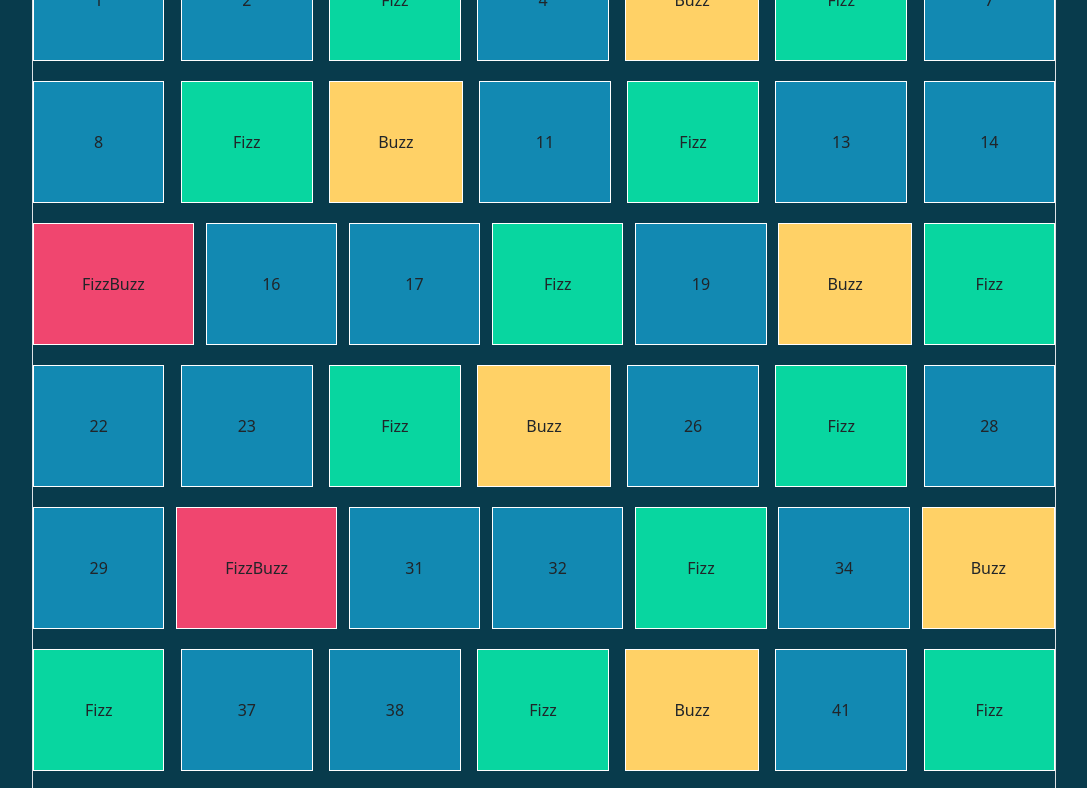
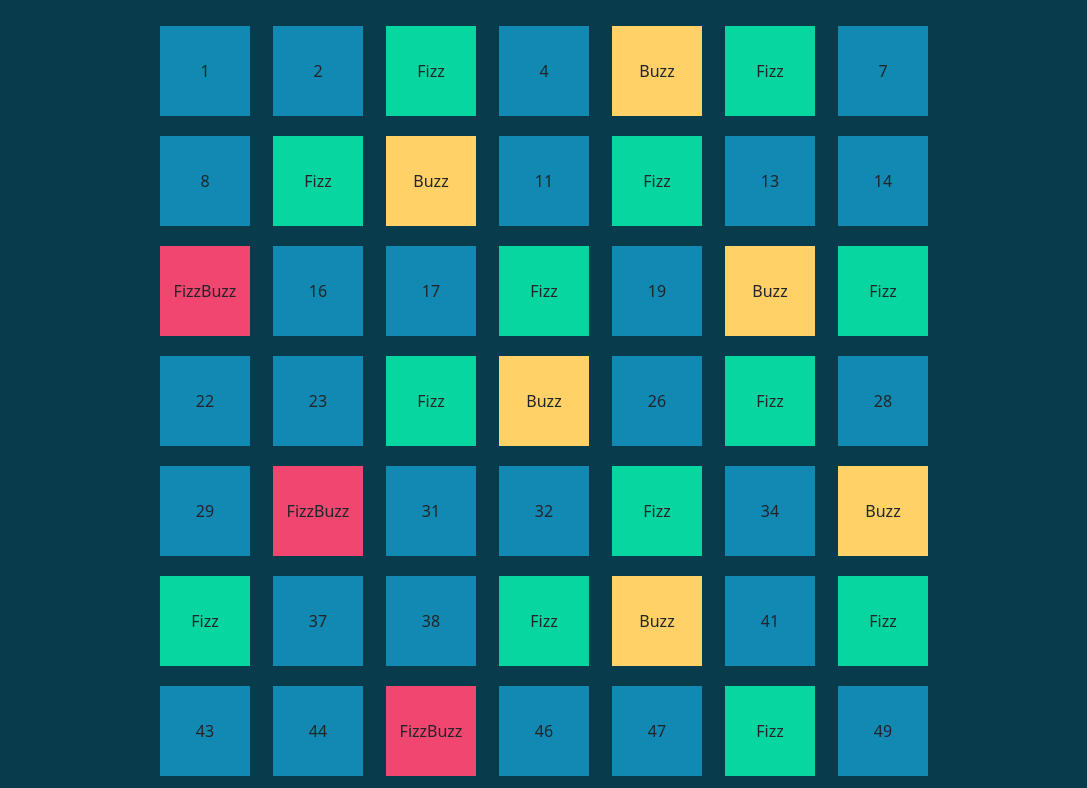
Before and after one commit to ValentinoDeStefano98/js-fizzbuzzdom, a plain HTML site: page index.html in a window 1280 px wide. Shown: the part 166-954 px from the top of the page, without its empty margins (96-1183 px from the left). Drawn offline with nearby package versions, Linux system fonts and the light colour scheme.

Commit message:
Effects added

```diff
--- a/asset/css/style.css
+++ b/asset/css/style.css
@@ -8,33 +8,46 @@ html{
     background-color: #083B4C;
 }
 
+/* EFFECTS */
+.cursor:hover{
+    cursor: pointer;
+}
+
+.zoom{
+    transition: 0.2s;
+}
+
+.zoom:hover{
+    transform: scale(0.9);
+}
+
 /* MAIN */
-/* container dei quadrati */
 .buzzContainer{
-    width: 80%;
+    width: 60%;
     margin: 0 auto;
     display: flex;
     flex-wrap: wrap;
-    justify-content: space-between;
+    gap: 20px 20px;
 }
 
 .number{
-    flex-basis: calc(90% / 7);
+    width: 90px;
+    height: 90px;
     display: flex;
     justify-content: center;
-    border: 1px solid white;
-    margin-bottom: 20px;
+    align-items: center;
     background-color: #1289B2;
 }
-/* Classi da aggiungere ai multipli per 3 */
+
+/* Classe da aggiungere ai multipli per 3 */
 .squareFizz{
     background-color: #08D6A0;
 }
-
+/* Classe da aggiungere ai multipli per 5 */
 .squareBuzz{
     background-color: #FFD166;
 }
-
+/* Classe da aggiungere ai multipli di entrambi */
 .squareFizzBuzz{
     background-color: #F0466F;
 }
--- a/asset/js/main.js
+++ b/asset/js/main.js
@@ -1,13 +1,21 @@
+//seleziono il container
 let container = document.getElementById("containerNumber");
 
 for (let i = 1; i<= 1000; i++){
+    //condizione per verificare se il numero è multiplo di 3 e 5
     if ((i % 3 == 0) && (i % 5 == 0)){
-        container.innerHTML += `<div class="squareFizzBuzz number p-5">FizzBuzz</div>`;
+        //cambio colore al div ed aggiunta del testo
+        container.innerHTML += `<div class="squareFizzBuzz number cursor zoom">FizzBuzz</div>`;
+    //condizione per verificare se il numero è multiplo di 5
     } else if(i % 5 == 0){
-        container.innerHTML += `<div class="squareBuzz number p-5">Buzz</div>`;
+        //cambio colore al div ed aggiunta del testo
+        container.innerHTML += `<div class="squareBuzz number cursor zoom">Buzz</div>`;
+    //condizione per verificare se il numero è multiplo di 3
     } else if(i % 3 == 0){
-        container.innerHTML += `<div class="squareFizz number p-5">Fizz</div>`;
+        //cambio colore al div ed aggiunta del testo
+        container.innerHTML += `<div class="squareFizz number cursor zoom">Fizz</div>`;
     } else {
-        container.innerHTML += `<div class="number p-5">${i}</div>`;
+        //colore classico di partenza
+        container.innerHTML += `<div class="number cursor zoom">${i}</div>`;
     }
 }
--- a/index.html
+++ b/index.html
@@ -6,6 +6,7 @@
     <meta name="viewport" content="width=device-width, initial-scale=1.0">
     <link rel="stylesheet" href="./asset/css/style.css">
     <link href="https://cdn.jsdelivr.net/npm/bootstrap@5.0.2/dist/css/bootstrap.min.css" rel="stylesheet" integrity="sha384-EVSTQN3/azprG1Anm3QDgpJLIm9Nao0Yz1ztcQTwFspd3yD65VohhpuuCOmLASjC" crossorigin="anonymous">
+    <link rel="stylesheet" href="https://cdnjs.cloudflare.com/ajax/libs/font-awesome/6.0.0/css/all.min.css" integrity="sha512-9usAa10IRO0HhonpyAIVpjrylPvoDwiPUiKdWk5t3PyolY1cOd4DSE0Ga+ri4AuTroPR5aQvXU9xC6qOPnzFeg==" crossorigin="anonymous" referrerpolicy="no-referrer" />
     <title>FizzBuzzDom</title>
 </head>
 <body class="background">
@@ -16,7 +17,7 @@
                 <div class="col-2">
                 </div>
                 <div class="col-8 text-center">
-                    <h1 class="display-1 text-white fw-bold">FizzBuzzDOM</h1>
+                    <h1 class="display-1 text-white fw-bold my-5">FizzBuzzDOM</h1>
                 </div>
                 <div class="col-2">
                 </div>
@@ -25,12 +26,28 @@
     </header>
     <!-- MAIN -->
     <main>
-        <div id="containerNumber" class="buzzContainer border">
+        <div id="containerNumber" class="buzzContainer d-flex flex-wrap justify-content-between">
         </div>
     </main>
     <!-- FOOTER -->
     <footer>
-
+        <div class="container">
+            <div class="row">
+                <div class="col-4 py-5">
+                    <span class="text-white">
+                        Powered by Boolean
+                    </span>
+                </div>
+                <div class="col-4">
+                </div>
+                <div class="col-4 text-end py-5">
+                    <div>
+                        <a class="text-decoration-none" href="#"><i class="fa-solid fa-arrow-up text-white fs-4"></i>
+                        <span class="text-white">Torna alla Home</span></a>
+                    </div>
+                </div>
+            </div>
+        </div>
     </footer>
 
     <script src="https://cdn.jsdelivr.net/npm/bootstrap@5.0.2/dist/js/bootstrap.bundle.min.js" integrity="sha384-MrcW6ZMFYlzcLA8Nl+NtUVF0sA7MsXsP1UyJoMp4YLEuNSfAP+JcXn/tWtIaxVXM" crossorigin="anonymous"></script>
```
